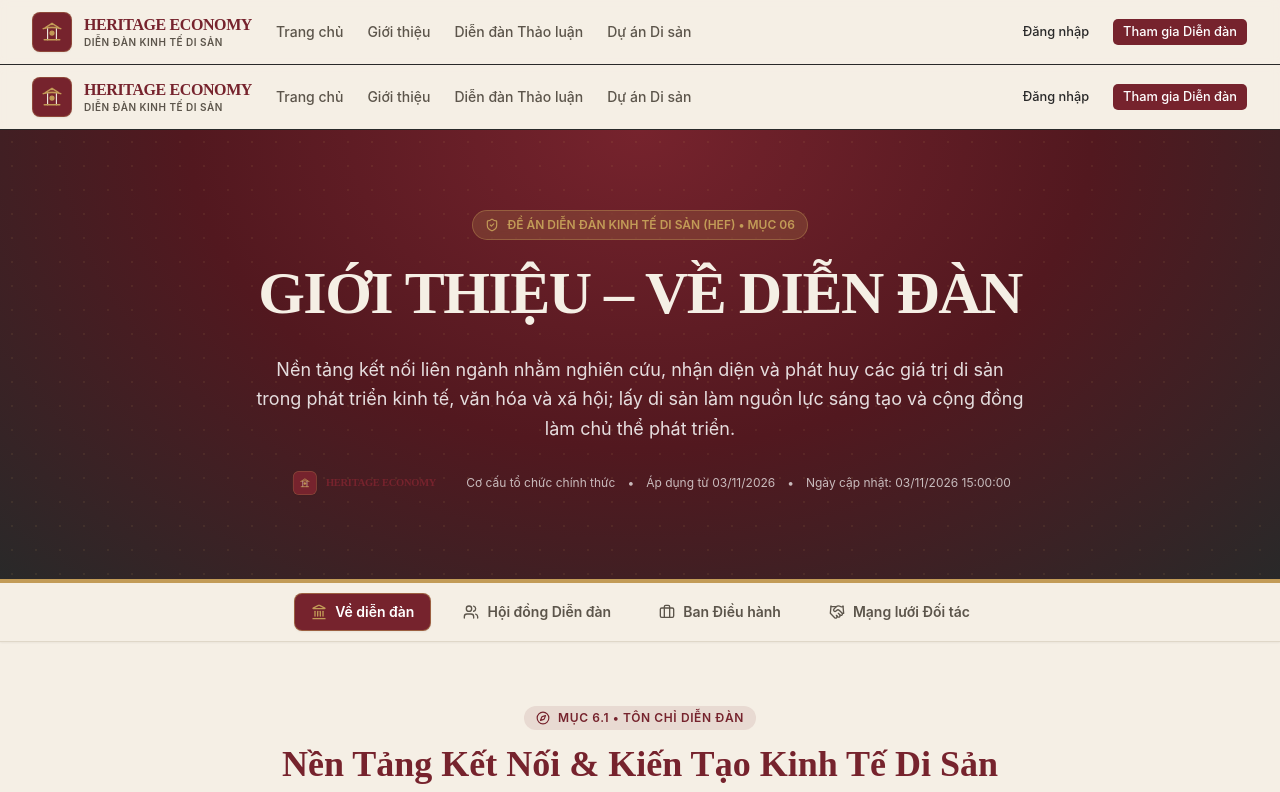
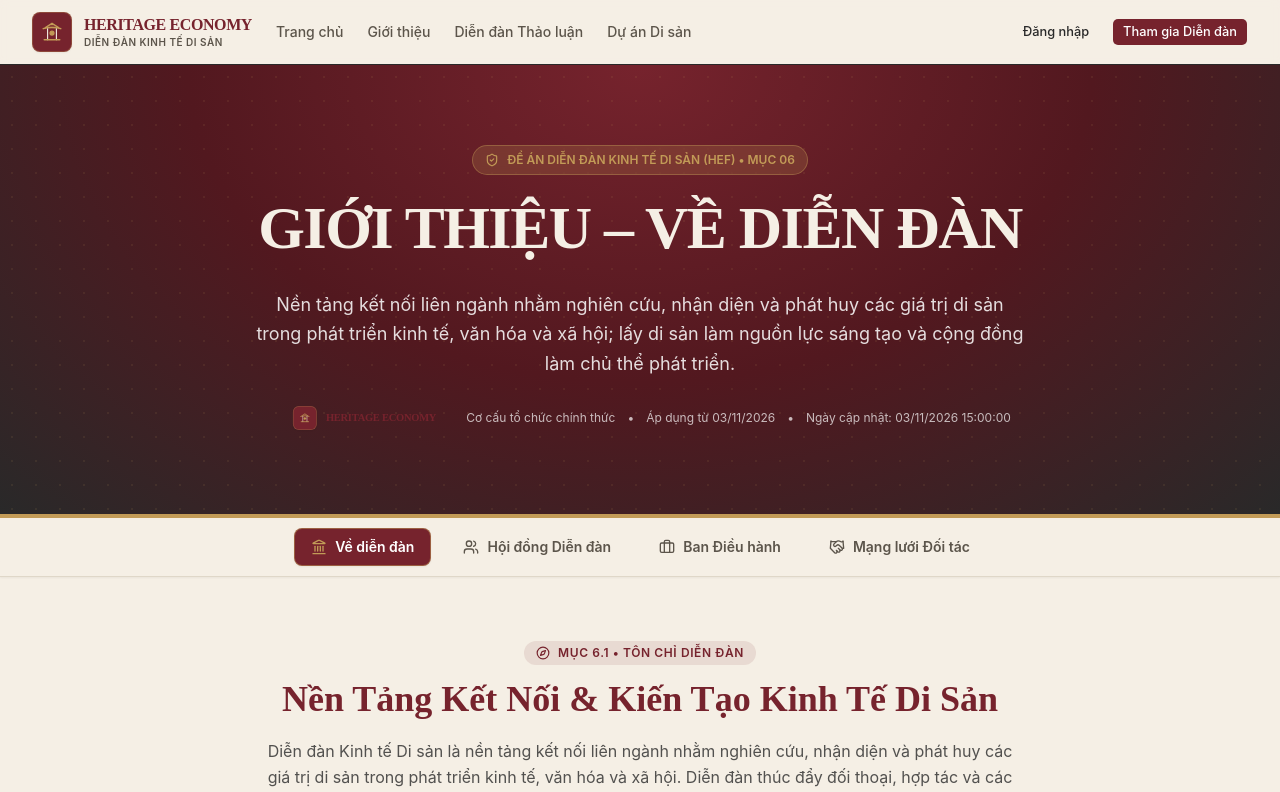
Before and after one commit to HoangDex/HERITAGE_ECONOMY_FORUM, a Next.js app: page /gioi-thieu in a window 1280 px wide. Shown: the top 792 px of the page. Built offline with nearby package versions, Linux system fonts and the light colour scheme.

Commit message:
fix(ui): remove duplicate Header and Footer from about page routes

```diff
--- a/src/app/gioi-thieu/ban-dieu-hanh/page.tsx
+++ b/src/app/gioi-thieu/ban-dieu-hanh/page.tsx
@@ -1,8 +1,6 @@
 import { Metadata } from "next";
 import Link from "next/link";
 import { ArrowLeft } from "lucide-react";
-import { Header } from "@/components/layout/header";
-import { Footer } from "@/components/layout/footer";
 import { aboutService } from "@/features/about";
 import { ExecutiveDedicatedView } from "./executive-dedicated-view";
 
@@ -16,9 +14,7 @@ export default async function ExecutivePage() {
   const data = await aboutService.getAboutPageData();
 
   return (
-    <div className="flex min-h-screen flex-col bg-background">
-      <Header />
-      <main className="flex-1">
+    <div className="w-full">
       {/* Banner tiêu đề */}
       <div className="bg-radial-[at_top] from-[#76232D] via-[#52181F] to-[#292929] text-white py-12 px-4 sm:px-8 border-b-4 border-[#C29B57]">
         <div className="container mx-auto max-w-6xl">
@@ -45,8 +41,6 @@ export default async function ExecutivePage() {
         deputies={data.executiveDeputies}
         departments={data.executiveDepartments}
       />
-      </main>
-      <Footer />
     </div>
   );
 }
--- a/src/app/gioi-thieu/hoi-dong/page.tsx
+++ b/src/app/gioi-thieu/hoi-dong/page.tsx
@@ -1,8 +1,6 @@
 import { Metadata } from "next";
 import Link from "next/link";
 import { ArrowLeft } from "lucide-react";
-import { Header } from "@/components/layout/header";
-import { Footer } from "@/components/layout/footer";
 import { aboutService } from "@/features/about";
 import { CouncilDedicatedView } from "./council-dedicated-view";
 
@@ -16,9 +14,7 @@ export default async function CouncilPage() {
   const data = await aboutService.getAboutPageData();
 
   return (
-    <div className="flex min-h-screen flex-col bg-background">
-      <Header />
-      <main className="flex-1">
+    <div className="w-full">
       {/* Banner tiêu đề */}
       <div className="bg-radial-[at_top] from-[#76232D] via-[#52181F] to-[#292929] text-white py-12 px-4 sm:px-8 border-b-4 border-[#C29B57]">
         <div className="container mx-auto max-w-6xl">
@@ -46,8 +42,6 @@ export default async function CouncilPage() {
         councilMembers={data.councilMembers}
         scientificAdvisors={data.scientificAdvisors}
       />
-      </main>
-      <Footer />
     </div>
   );
 }
--- a/src/app/gioi-thieu/page.tsx
+++ b/src/app/gioi-thieu/page.tsx
@@ -1,6 +1,4 @@
 import { Metadata } from "next";
-import { Header } from "@/components/layout/header";
-import { Footer } from "@/components/layout/footer";
 import { aboutService, AboutPageView } from "@/features/about";
 
 export const metadata: Metadata = {
@@ -16,13 +14,5 @@ export const metadata: Metadata = {
 export default async function AboutPage() {
   const data = await aboutService.getAboutPageData();
 
-  return (
-    <div className="flex min-h-screen flex-col bg-background">
-      <Header />
-      <div className="flex-1">
-        <AboutPageView initialData={data} />
-      </div>
-      <Footer />
-    </div>
-  );
+  return <AboutPageView initialData={data} />;
 }
```
Lines whose indentation alone changed are shown as unchanged.
